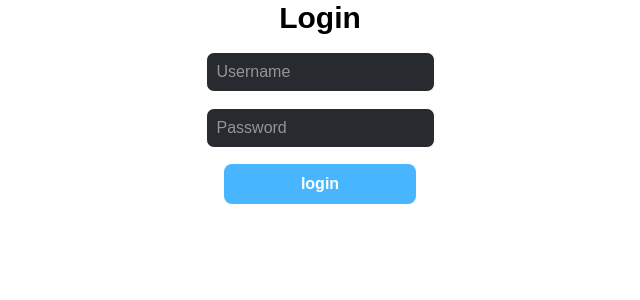
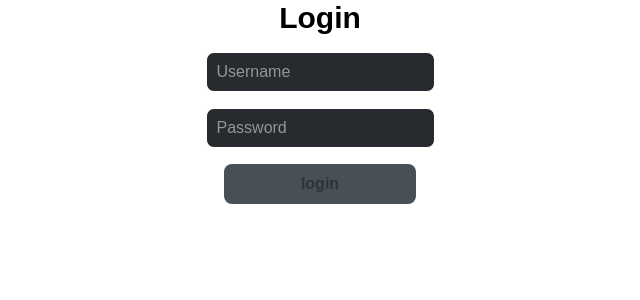
Before and after one commit to urbasolar/entretien-front, a React (Vite) app: page /login in a window 1280 px wide. Shown: the top 300 px of the page, without its empty margins (320-960 px from the left). Built offline with nearby package versions, Linux system fonts and the light colour scheme.

Commit message:
Add login functionality and redirect after successful login

```diff
--- a/src/pages/login/login.tsx
+++ b/src/pages/login/login.tsx
@@ -1,18 +1,31 @@
 import { Button } from '@/components/button/button';
 import { useLogin } from '@/data/loginData';
 import { InputsLogin } from '@/modules/inputsLogin/inputsLogin';
+import { saveDataLocalStorage } from '@/utils/localStorage';
+import { faSpinner } from '@fortawesome/pro-regular-svg-icons';
+import { FontAwesomeIcon } from '@fortawesome/react-fontawesome';
 import { useState } from 'react';
+import { useNavigate } from 'react-router-dom';
 
 export const LoginPage = () => {
+  const navigate = useNavigate();
   const [login, setLogin] = useState({
     email: '',
     password: '',
   });
   const [loginFailed, setLoginFailed] = useState(false);
+  const [loginSucceed, setLoginSucceed] = useState(false);
 
   const handleLogin = () => {
     if (JSON.stringify(login) === JSON.stringify(useLogin)) {
-      console.log('login success');
+      setLoginSucceed(true);
+      saveDataLocalStorage('user', login);
+      if (loginFailed) {
+        setLoginFailed(false);
+      }
+      setTimeout(() => {
+        navigate('/');
+      }, 2000);
     } else {
       setLoginFailed(true);
     }
@@ -21,8 +34,19 @@ export const LoginPage = () => {
     <>
       <InputsLogin setData={setLogin} data={login} />
       <div className='mt-4 flex justify-center flex-col items-center'>
-        <Button onClick={handleLogin} text='login' size='md' />
+        <Button
+          disabled={!login.email || !login.password}
+          onClick={handleLogin}
+          text='login'
+          size='md'
+        />
         {loginFailed && <p className='text-red-500'>Login failed</p>}
+        {loginSucceed && (
+          <div className='flex flex-col justify-center mt-m gap-m'>
+            <p className='text-green-500'>Login succeed</p>
+            <FontAwesomeIcon icon={faSpinner} spin />
+          </div>
+        )}
       </div>
     </>
   );
--- a/src/router/routes.tsx
+++ b/src/router/routes.tsx
@@ -2,10 +2,11 @@ import { Navigate, createBrowserRouter } from 'react-router-dom';
 
 import { Layout } from '@layouts/mainLayout';
 import { LoginPage } from '@/pages/login/login';
+import { getDataLocalStorage } from '@/utils/localStorage';
 
 const PriveateRoute = (props: { children: JSX.Element }) => {
   const { children } = props;
-  return false ? children : <Navigate to='/login' />;
+  return getDataLocalStorage('user') ? children : <Navigate to='/login' />;
 };
 
 export const router = createBrowserRouter([
```
